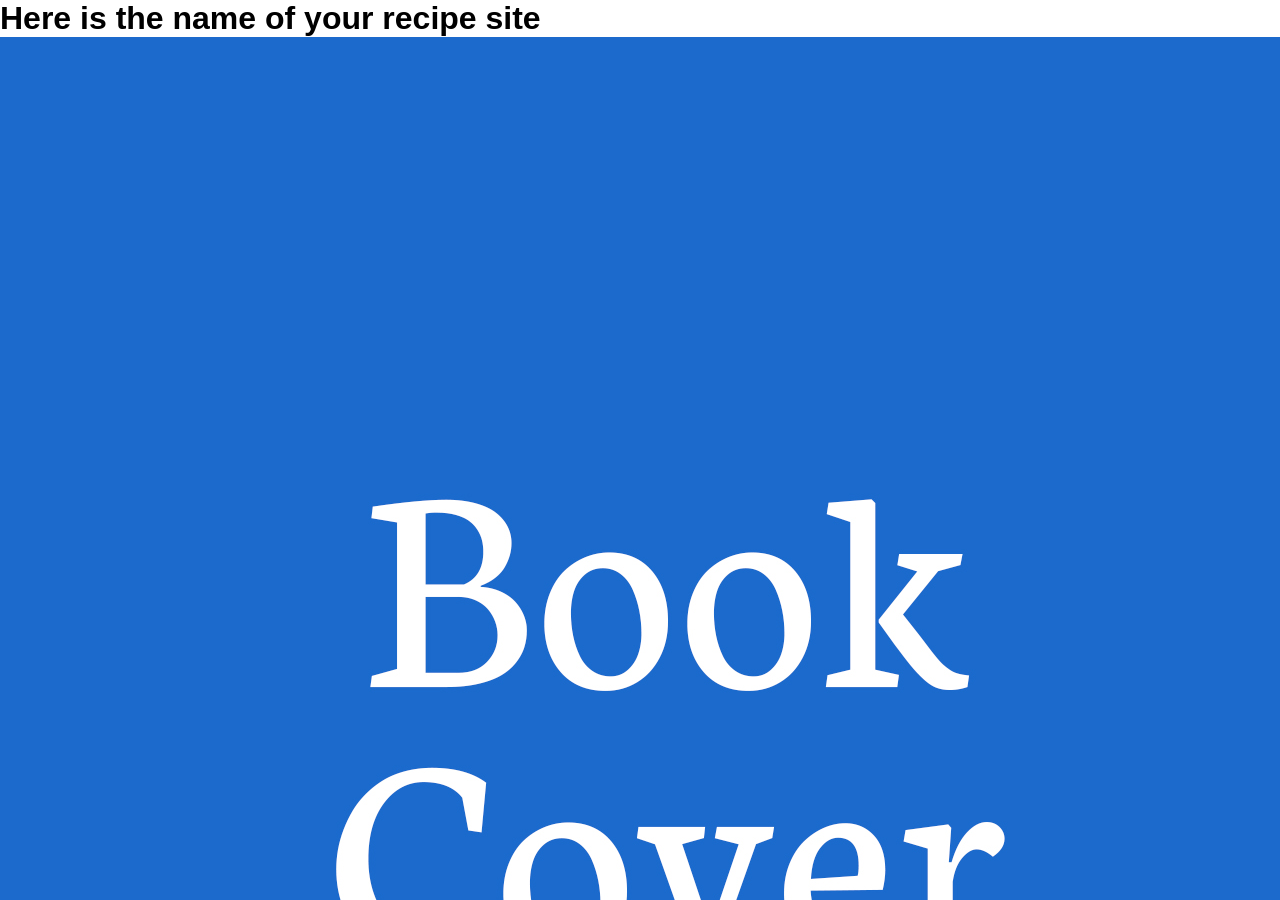
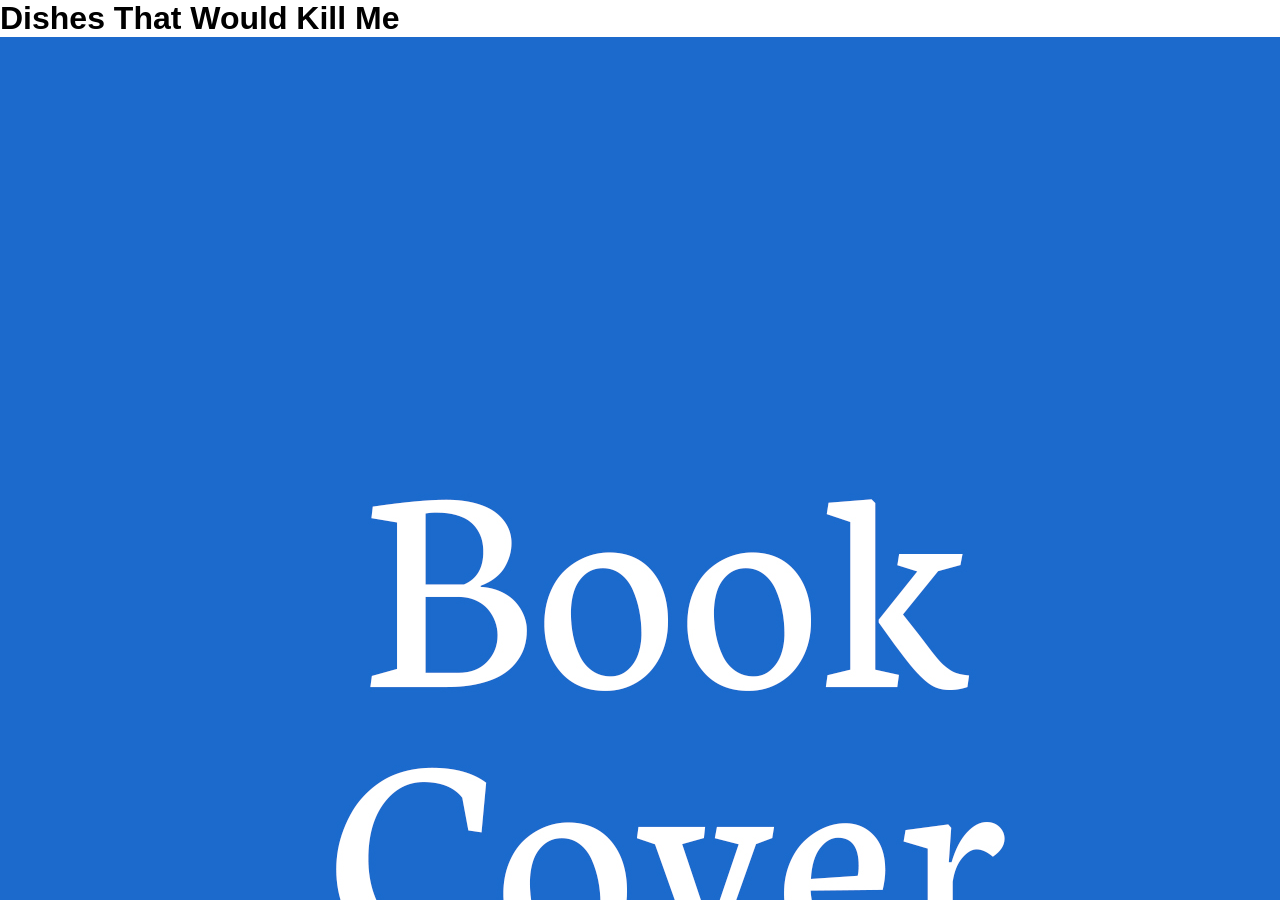
Before and after one commit to thomasgodfrey48/instantcrush, a Jekyll site: the page built from home/index.md, in a window 1280 px wide and 900 px high. Built offline with Jekyll 4.4.1, drawn with Linux system fonts in a browser that asks for light colours.

Commit message:
Update Home Page “index”

```diff
--- a/home/index.md
+++ b/home/index.md
@@ -1,9 +1,10 @@
 ---
+title: Dishes That Would Kill Me
+coverimage: ../uploads/bookcover.jpg
+permalink: /
 layout: recipeshome
-title: Here is the name of your recipe site
-permalink: "/"
-coverimage: ../uploads/bookcover.jpg
 published: true
+date: 2023-01-31T15:39:44.021Z
 ---
 
 Here is an introduction to my recipe site
```
